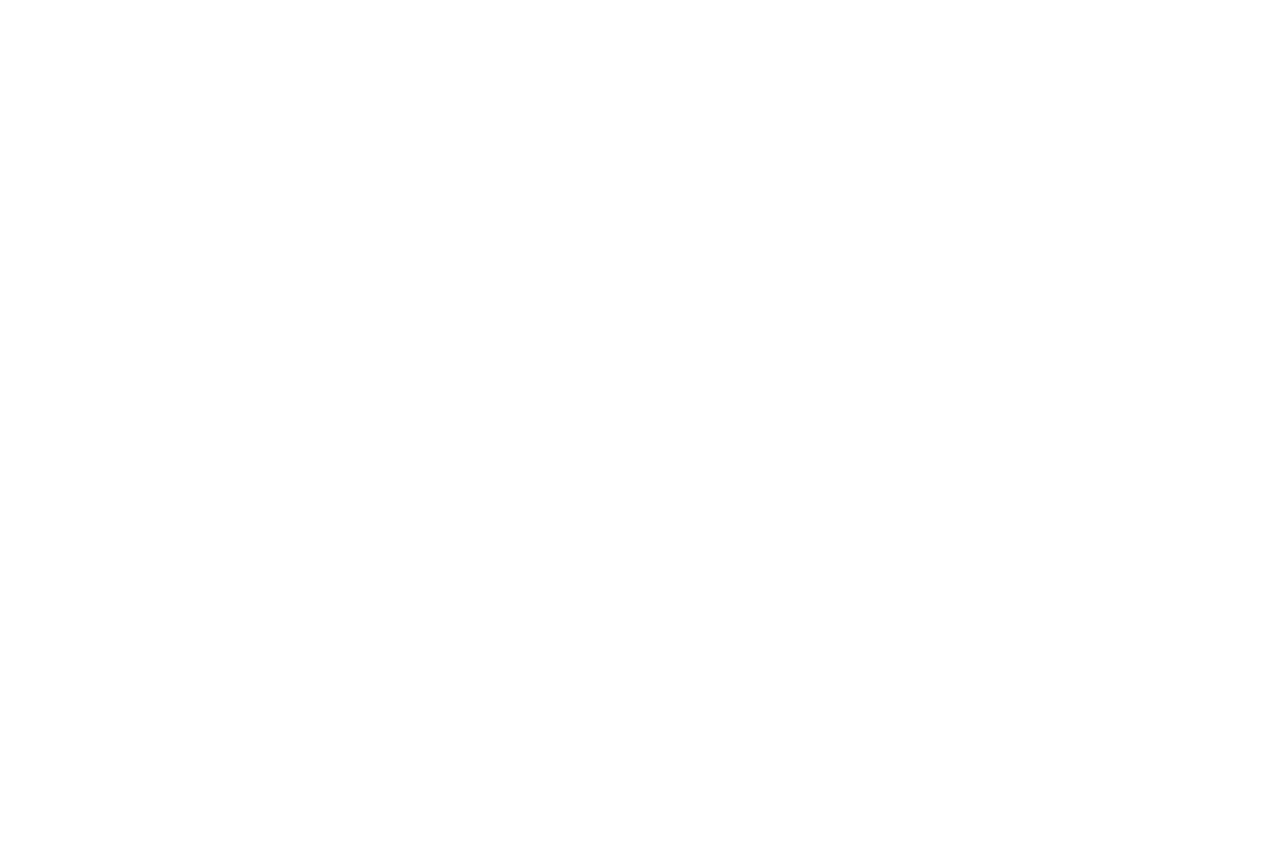
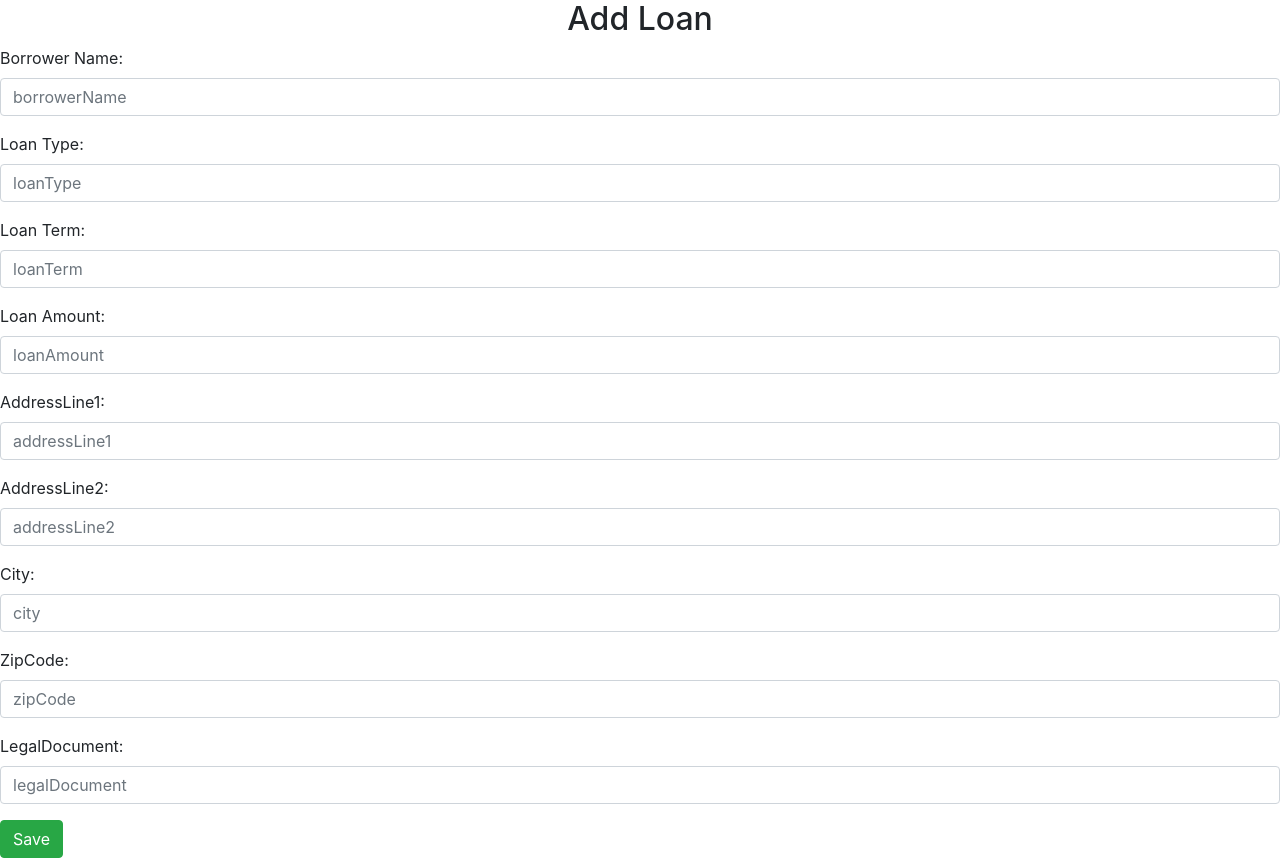
Before and after one commit to hemanthkr/loan-management-react, a React (Create React App) app: page /update in a window 1280 px wide. Before the commit the page ends 800 px from the top, so only its background shows below. Built offline with nearby package versions, Linux system fonts and the light colour scheme.

Commit message:
axios call for login integration

```diff
--- a/package.json
+++ b/package.json
@@ -6,6 +6,7 @@
     "@testing-library/jest-dom": "^4.2.4",
     "@testing-library/react": "^9.3.2",
     "@testing-library/user-event": "^7.1.2",
+    "axios": "^0.20.0",
     "bootstrap": "^4.5.2",
     "enzyme": "^3.11.0",
     "enzyme-adapter-react-16": "^1.15.4",
--- a/src/components/Header/Header.js
+++ b/src/components/Header/Header.js
@@ -7,6 +7,7 @@ const Header = () => (
         <Nav className="ml-auto">
             <Nav.Link href="/" >Logout</Nav.Link>
             <Nav.Link href="/search">Search Loan Page</Nav.Link>
+            <Nav.Link href="/update">Update Loan</Nav.Link>
         </Nav>
     </Navbar>
 );
--- a/src/components/LoginForm/LoginForm.js
+++ b/src/components/LoginForm/LoginForm.js
@@ -1,11 +1,13 @@
 import React, { useState, useEffect, useRef } from 'react';
 import { Card, Button, Container, Row, Col, Form } from 'react-bootstrap';
+import Axios from 'axios';
 
 const LoginForm = () => {
     const [email, setEmail] = useState('')
     const [password, setPassword] = useState('')
     const [errors, setErrors] = useState([])
     const [isFormValid, setIsFormValid] = useState(false)
+    const [isSubmitted, setIsSubmitted] = useState(false);
     const isMounted = useRef(false)
 
     useEffect(() => {
@@ -32,8 +34,37 @@ const LoginForm = () => {
 
     const handleSubmit = (e) => {
         e.preventDefault();
-        console.log(email, password)
+        setIsSubmitted(true)
     };
+
+    useEffect(() => {
+        if (isSubmitted) {
+            setIsSubmitted(false);
+            console.log("making api call")
+            let user = {
+                email,
+                password
+            }
+            //console.log(user)
+            axios.post('--------------URL--------------', user)
+                .then(response => {
+                    if (response.status === 200) {
+                        localStorage.setItem("auth", response.data.jwt);
+                        //console.log(response.data.roles[0]);
+                    }
+                    else {
+                        alert("Login not successful. Please try after some time!!!")
+                    }
+                    //console.log(response.data)
+                    //console.log(localStorage.getItem("auth"))
+                })
+                .catch(error => {
+                    console.log(error)
+                    alert("Login not successful. Please try after some time!!!")
+                }
+                )
+        }
+    }, [isSubmitted])
 
     return (
         <Container>
--- /dev/null
+++ b/src/components/UpdateLoan/UpdateLoan.js
@@ -0,0 +1,71 @@
+import React, { useState } from 'react';
+
+const UpdateLoan = () => {
+
+    const [loan, setLoan] = useState({
+        borrowerName: '',
+        loanType: '',
+        loanTerm: '',
+        loanAmount: '',
+        property: {
+            addressLine1: '',
+            addressLine2: '',
+            city: '',
+            zipCode: '',
+            legalDocument: ''
+        }
+    });
+
+    return (
+        <div>
+            <h2 className="text-center">Add Loan</h2>
+            <form>
+                <div className="form-group">
+                    <label>Borrower Name:</label>
+                    <input type="text" placeholder="borrowerName" name="borrowerName" className="form-control" />
+                </div>
+
+                <div className="form-group">
+                    <label>Loan Type:</label>
+                    <input type="text" placeholder="loanType" name="loanType" className="form-control" />
+                </div>
+
+                <div className="form-group">
+                    <label>Loan Term:</label>
+                    <input type="text" placeholder="loanTerm" name="loanTerm" className="form-control" required />
+                </div>
+
+                <div className="form-group">
+                    <label>Loan Amount:</label>
+                    <input type="text" placeholder="loanAmount" name="loanAmount" className="form-control" />
+                </div>
+
+                <div className="form-group">
+                    <label>AddressLine1:</label>
+                    <input type="text" placeholder="addressLine1" name="addressLine1" className="form-control" />
+                </div>
+
+                <div className="form-group">
+                    <label>AddressLine2:</label>
+                    <input type="text" placeholder="addressLine2" name="addressLine2" className="form-control" />
+                </div>
+                <div className="form-group">
+                    <label>City:</label>
+                    <input type="text" placeholder="city" name="city" className="form-control" />
+                </div>
+                <div className="form-group">
+                    <label>ZipCode:</label>
+                    <input type="text" placeholder="zipCode" name="zipCode" className="form-control" />
+                </div>
+
+                <div className="form-group">
+                    <label>LegalDocument:</label>
+                    <input type="text" placeholder="legalDocument" name="legalDocument" className="form-control" />
+                </div>
+                <button className="btn btn-success">Save</button>
+            </form>
+        </div>
+    )
+}
+
+export default UpdateLoan;
--- a/src/routers/AppRouter.js
+++ b/src/routers/AppRouter.js
@@ -2,12 +2,14 @@ import React from 'react';
 import { BrowserRouter, Route, Switch } from 'react-router-dom';
 import LoginForm from '../components/LoginForm/LoginForm';
 import LoanSearch from '../components/Search/LoanSearch';
+import UpdateLoan from '../components/UpdateLoan/UpdateLoan';
 
 const AppRouter = () => (
     <BrowserRouter>
         <Switch>
             <Route path="/" component={LoginForm} exact={true} />
             <Route path="/search" component={LoanSearch} />
+            <Route path="/update" component={UpdateLoan} />
         </Switch>
     </BrowserRouter >
 );
```
Also changed, not shown: 1 other file (tests, documents, lock files or other folders).
